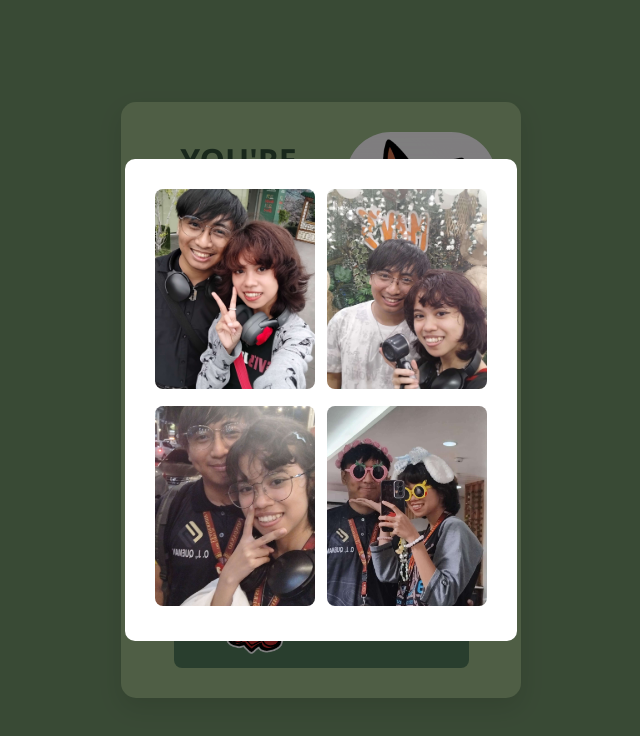
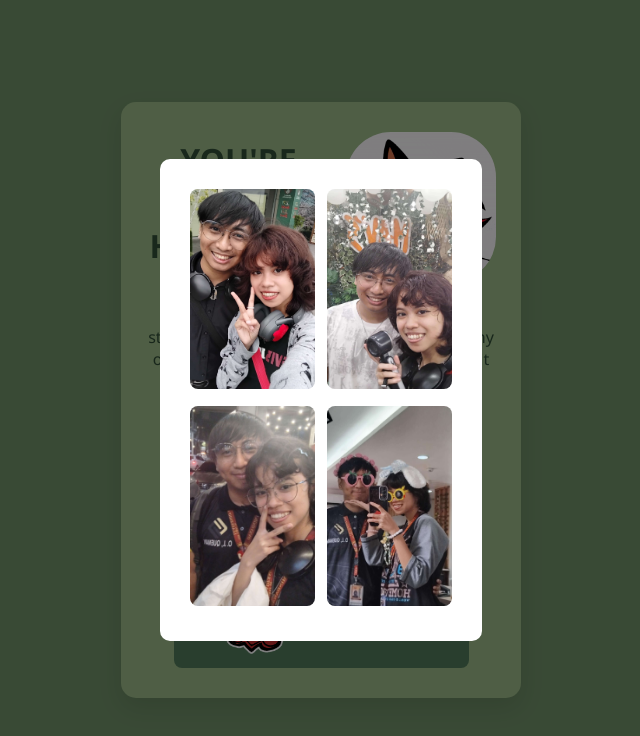
Before and after one commit to A-KUZO/8th_gift, a plain HTML site: page main.html in a window 1280 px wide. Both pictures are taken after a click on the button "Photo Album". Shown: the whole page, without its empty margins (319-959 px from the left). Drawn offline with Linux system fonts and the light colour scheme.

Commit message:
Update style.css

```diff
--- a/style.css
+++ b/style.css
@@ -334,7 +334,7 @@ body {
 }
 
 .photo img {
-  width: 160px;
+  width: 125px;
   height: 200px;
   object-fit: cover;
   border-radius: 8px;
```
